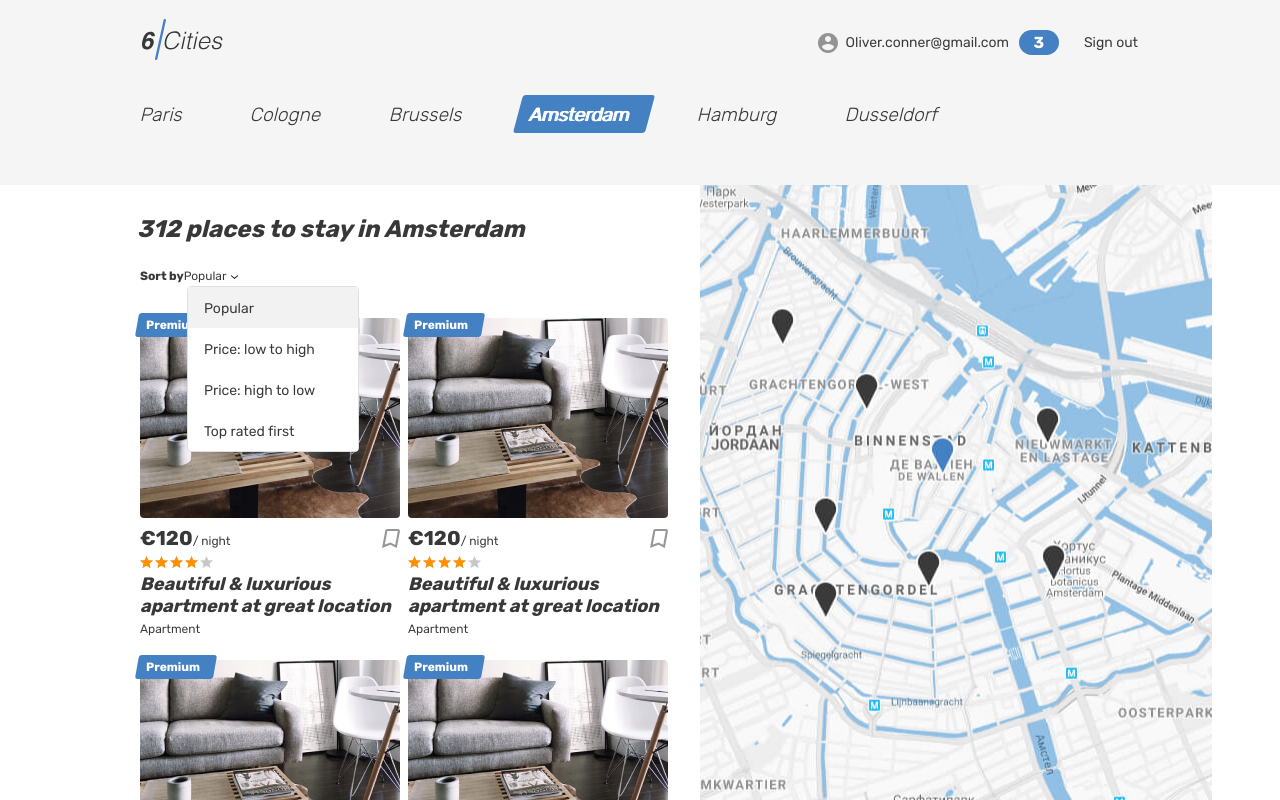
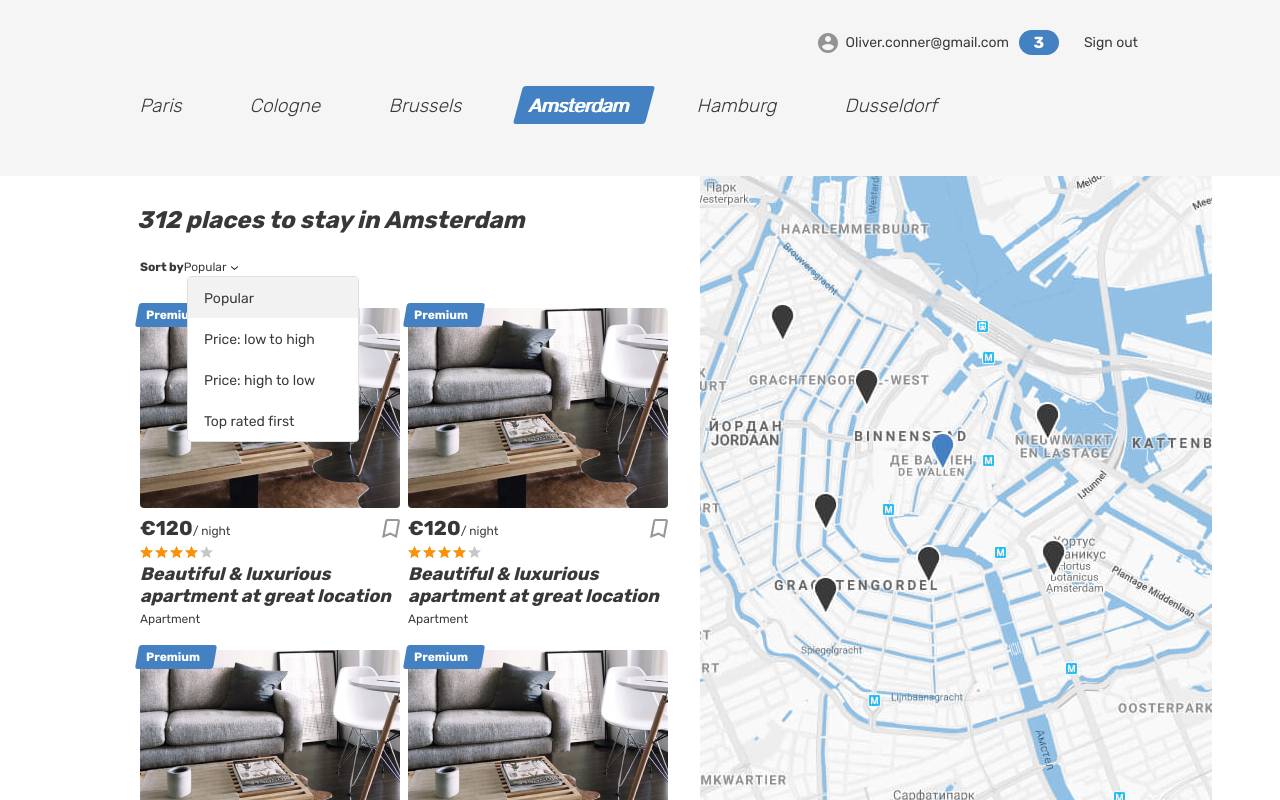
Before and after one commit to htmlacademy-react/2588237-six-cities-3, a React (Vite) app: page / in a window 1280 px wide. Built offline with nearby package versions, Linux system fonts and the light colour scheme.

Commit message:
Вынесет Logo в компонент

```diff
--- a/src/components/page-header/page-header.tsx
+++ b/src/components/page-header/page-header.tsx
@@ -10,9 +10,7 @@ function PageHeader({isAuth}: PageHeaderProps): JSX.Element {
       <div className="container">
         <div className="header__wrapper">
           <div className="header__left">
-            <a className="header__logo-link header__logo-link--active">
-              <img className="header__logo" src="img/logo.svg" alt="6 cities logo" width={81} height={41} />
-            </a>
+
           </div>
 
           {isAuth && <UserNav />}
```
Also changed, not shown: src/components/logo/logo.tsx (added, +9 -0 lines).
